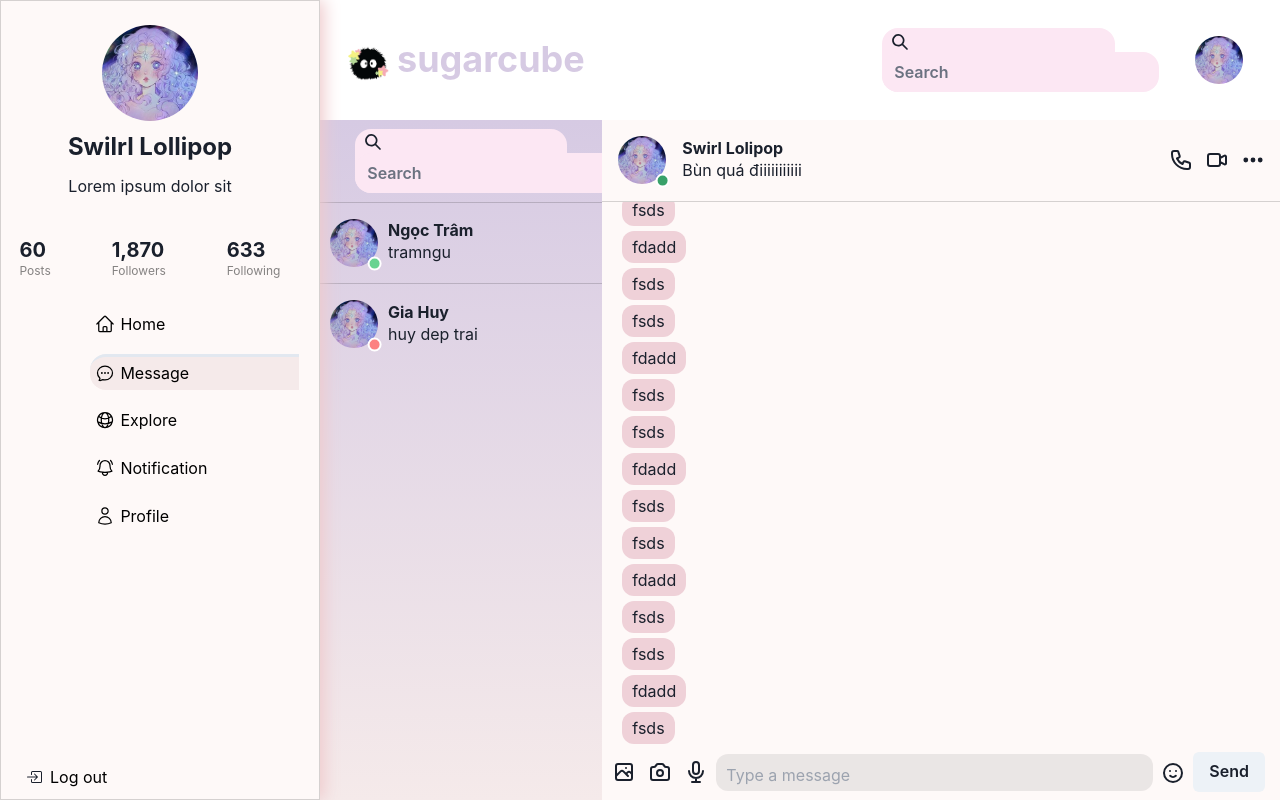
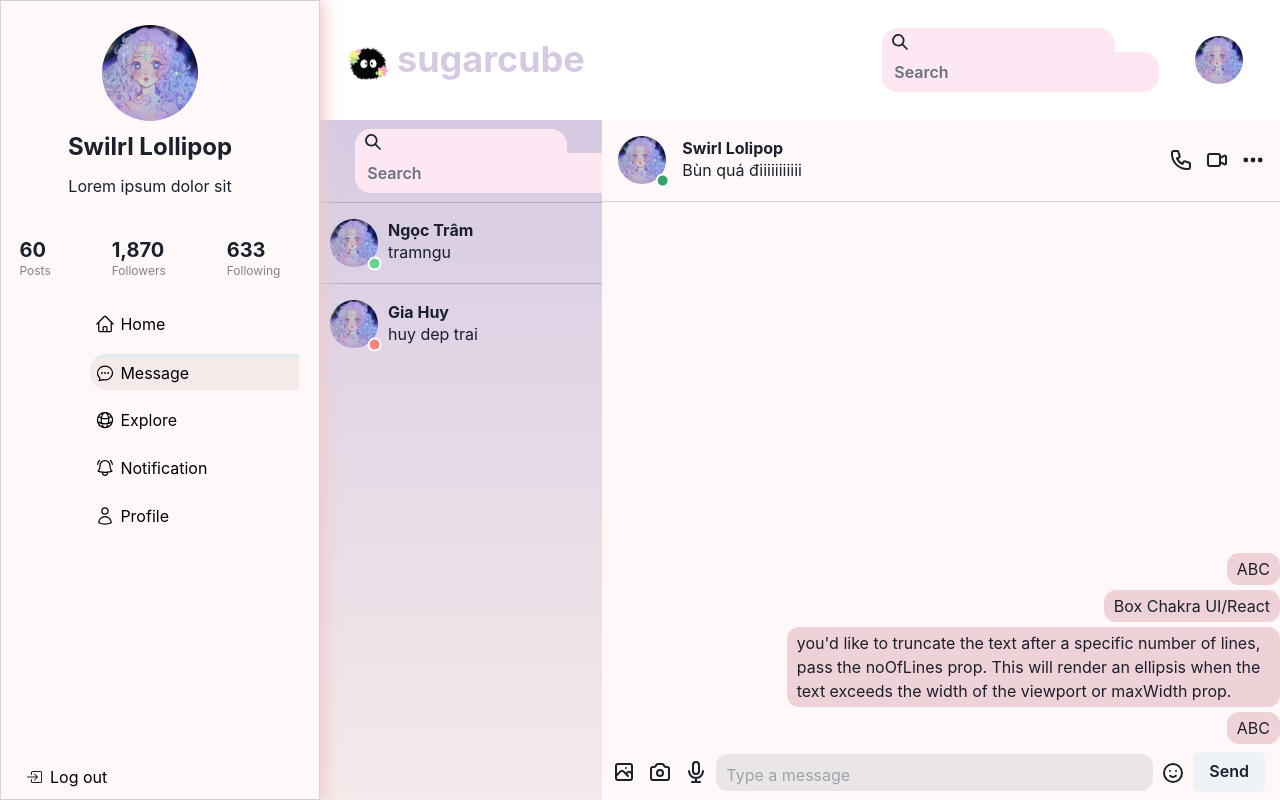
Before and after one commit to Hoanghuygia/social-media-site, a React (Vite) app in the folder client/: page /message in a window 1280 px wide. Both pictures are taken after typing "name@example.com", "Sample123" into the empty fields and a click on the button "Log in". Built offline with nearby package versions, Linux system fonts and the light colour scheme.

Commit message:
chat message preresent

```diff
--- a/client/package.json
+++ b/client/package.json
@@ -15,10 +15,11 @@
     "@chakra-ui/react": "^2.8.2",
     "@emotion/react": "^11.11.4",
     "@emotion/styled": "^11.11.5",
-    "emoji-picker-react": "^4.9.3",
     "@fontsource-variable/inter": "^5.0.18",
     "@fontsource-variable/kumbh-sans": "^5.0.20",
     "@fontsource/open-sans": "^5.0.28",
+    "emoji-picker-react": "^4.9.3",
+    "firebase": "^10.12.2",
     "framer-motion": "^11.1.9",
     "react": "^18.2.0",
     "react-dom": "^18.2.0",
--- a/client/src/pages/message/Message.jsx
+++ b/client/src/pages/message/Message.jsx
@@ -4,9 +4,12 @@ import {
 } from "@chakra-ui/react";
 import ChatList from "./components/ChatList";
 import ChatMessage from "./components/ChatMessage";
+import storeMessage from "./store/storeMessage";
+import { Provider } from 'react-redux';
 
 function Message() {
     return (
+        <Provider store={storeMessage}>
             <Flex
                 flexDir="row"
                 w="100%"
@@ -20,6 +23,7 @@ function Message() {
                     <ChatMessage/>
                 </Box>
             </Flex>
+        </Provider>
     );
 }
 
--- a/client/src/pages/message/components/AMessage.jsx
+++ b/client/src/pages/message/components/AMessage.jsx
@@ -1,6 +1,7 @@
 import {Box} from "@chakra-ui/react";
 
 function AMessage({message}) {
+    const {content, user} = message;
     return (
         <Box
             py="4px"
@@ -15,9 +16,10 @@ function AMessage({message}) {
             maxWidth="75%"
             boxSizing="border-box"
             overflowWrap='break-word' wordBreak='break-all'
-
+            ml={user ? "auto" : "0"}
+            mr={user ? "0" : "auto"}
         >
-            {message}
+            {content}
         </Box>
     );
 }
--- a/client/src/pages/message/components/ChatMessage.jsx
+++ b/client/src/pages/message/components/ChatMessage.jsx
@@ -7,32 +7,11 @@ import {} from "react-icons/hi";
 import ChatMessageHeader from "./ChatMessageHeader";
 import ChatMessageBar from "./ChatMessageBar";
 import AMessage from "./AMessage";
+import { useSelector } from 'react-redux';
 
-let messages = [
-    "ABC",
-    "Box Chakra UI/React",
-    "you'd like to truncate the text after a specific number of lines, pass the noOfLines prop. This will render an ellipsis when the text exceeds the width of the viewport or maxWidth prop.",
-    "fsds",
-    "fdadd",
-    "fsds",
-    "fsds",
-    "fdadd",
-    "fsds",
-    "fsds",
-    "fdadd",
-    "fsds",
-    "fsds",
-    "fdadd",
-    "fsds",
-    "fsds",
-    "fdadd",
-    "fsds",
-    "fsds",
-    "fdadd",
-    "fsds",
-]
 
 function ChatMessage() {
+    let messages = useSelector((state) => state.messages);
     const flexRef = useRef(null);
 
     useEffect(() => {//đổi use effect thành cái gì đó tính trước render sau á >-<
--- a/client/src/pages/message/components/ChatMessageBar.jsx
+++ b/client/src/pages/message/components/ChatMessageBar.jsx
@@ -7,24 +7,51 @@ import {
     Image,
     Spacer,
 } from "@chakra-ui/react";
-import React, { useRef, useEffect } from "react";
+import React, { useRef, useEffect, useState } from "react";
 import {
     HiOutlineCamera,
     HiOutlineMicrophone,
     HiOutlinePhotograph,
     HiOutlineEmojiHappy,
 } from "react-icons/hi";
-import { HiOutlineFolderPlus, HiMiniXMark, HiXCircle } from "react-icons/hi2";
+import { HiOutlineFolderPlus, HiXCircle } from "react-icons/hi2";
 import EmojiPicker from "emoji-picker-react";
-import { useState } from "react";
+// import ImageBar from "./ImageBar";
+import IconTest from "./IconTest";
+import { useDispatch } from 'react-redux';
 
 function ChatMessageBar() {
     //USE STATE
     const [open, setOpen] = useState(false);
     const [text, setText] = useState("");
     const [image, setImage] = useState(null);
+    // const [message, setMessage] = useState("");
+    const ADD_MESSAGE = 'ADD_MESSAGE';
 
-    //HANDLE
+    const dispatch = useDispatch();
+
+    const addMessage = (message) => ({
+        type: ADD_MESSAGE,
+        payload: message,
+      });
+
+    //HANDLER
+    const handleKeyPress = (event) => {
+        if (event.key === "Enter") {
+            handleSendMessage();
+        }
+    };
+
+    const handleSendMessage = (e) => {
+        if(text === "") return;
+
+        dispatch(addMessage({
+            content: text,
+            user: true
+        }));
+        setText("");
+    };
+
     const handleEmoji = (e) => {
         setText((prev) => prev + e.emoji);
         setOpen(false);
@@ -44,13 +71,16 @@ function ChatMessageBar() {
         event.stopPropagation();
         setOpen((prev) => !prev);
     };
-    const handleImageChage = (event) => {
+
+    const handleImageChange = (event) => {
         const file = event.target.files[0];
         console.log(file);
         setImage(event.target.files[0]);
+        // setText((prev) => prev + e.emoji)
     };
+
     const deleteImageFromBuffer = () => {
-        setImage("");
+        setImage(null);
     }
 
     useEffect(() => {
@@ -73,7 +103,7 @@ function ChatMessageBar() {
                 id="file"
                 style={{ display: "none" }}
                 ref={sendImage}
-                onChange={handleImageChage}
+                onChange={handleImageChange}
             />
             <Flex
                 alignItems={image ? "flex-end" : "center"}
@@ -129,6 +159,7 @@ function ChatMessageBar() {
                                     }}
                                     onClick={deleteImageFromBuffer}
                                 />
+                                {/* <IconTest handleTest={deleteImageFromBuffer}/> */}
                             </Box>
                         </Flex>
                     )}
@@ -141,6 +172,7 @@ function ChatMessageBar() {
                         onChange={(e) => {
                             setText(e.target.value);
                         }}
+                        onKeyPress={handleKeyPress}
                     />
                 </Box>
                 <Box position="relative">
@@ -167,7 +199,7 @@ function ChatMessageBar() {
                     )}
                 </Box>
 
-                <Button mr={"5px"}>Send</Button>
+                <Button mr={"5px"} onClick={handleSendMessage}>Send</Button>
             </Flex>
         </Box>
     );
--- /dev/null
+++ b/client/src/pages/message/components/IconTest.jsx
@@ -0,0 +1,24 @@
+import {
+    Icon,
+} from "@chakra-ui/react";
+import { HiOutlineFolderPlus, HiXCircle } from "react-icons/hi2";
+
+function IconTest({deleteImageFromBuffer}) {
+    return (
+        <Icon
+            position="absolute"
+            top="0"
+            right="0"
+            transform="translate(25%, -25%)"
+            as={HiXCircle}
+            boxSize="6"
+            color="RGBA(0, 0, 0, 0.6)"
+            _hover={{
+                color: "RGBA(0, 0, 0, 0.4)",
+            }}
+            onClick={deleteImageFromBuffer}
+        />
+    );
+}
+
+export default IconTest;
--- /dev/null
+++ b/client/src/pages/message/store/storeMessage.js
@@ -0,0 +1,45 @@
+import { createStore } from "redux";
+
+const initialState = {
+    messages: [
+        {
+            content: "ABC",
+            user: true
+        },
+        {
+            content: "Box Chakra UI/React",
+            user: true
+        },
+        {
+            content: "you'd like to truncate the text after a specific number of lines, pass the noOfLines prop. This will render an ellipsis when the text exceeds the width of the viewport or maxWidth prop.",
+            user: true
+        },
+        {
+            content: "ABC",
+            user: true
+        }
+    ],
+    message: "",
+};
+
+function layoutReducer(state = initialState, action) {
+    switch (action.type) {
+        case "SET_MESSAGE":
+            return {
+                ...state,
+                message: action.payload,
+            };
+        case "ADD_MESSAGE":
+            return{
+                ...state,
+                // messages: [...state.messages, ...action.payload], nếu để vậy là nó sẽ phân rã cái payload ra rồi mới add vào messages
+                messages: [...state.messages, action.payload]
+            }
+        default:
+            return state;
+    }
+}
+
+const storeMessage = createStore(layoutReducer);
+
+export default storeMessage;
--- /dev/null
+++ b/client/src/utils/firebae.js
@@ -0,0 +1,14 @@
+import { initializeApp } from "firebase/app";
+import { getStorage} from "firebase/storage"
+
+const firebaseConfig = {
+  apiKey: import.meta.env.VITE_API_KEY,
+  authDomain: "my-social-72c2f.firebaseapp.com",
+  projectId: "my-social-72c2f",
+  storageBucket: "my-social-72c2f.appspot.com",
+  messagingSenderId: "990835287133",
+  appId: "1:990835287133:web:c5a1aef407c579aaaf59b4"
+};
+
+const app = initializeApp(firebaseConfig);
+export const storage = getStorage()
--- /dev/null
+++ b/client/src/utils/uploadImage.js
@@ -0,0 +1,44 @@
+import { getDownloadURL, uploadBytesResumable, ref} from "firebase/storage"
+import { storage } from "./firebae";
+
+const uploadImage = async (file) => {
+    const metadata = {
+        contentType: "image/jpeg",
+    };
+    const date = new Date();
+
+    const storageRef = ref(storage, `images/ ${date + file.name}`);
+    // const storageRef = ref(storage, file.name);
+    const uploadTask = uploadBytesResumable(storageRef, file, metadata);
+
+    return new Promise((resolve, reject) => {
+        uploadTask.on(
+            "state_changed",
+            (snapshot) => {
+                const progress =
+                    (snapshot.bytesTransferred / snapshot.totalBytes) * 100;
+                console.log("Upload is " + progress + "% done");
+            },
+            (error) => {
+                switch (error.code) {
+                    case "storage/unauthorized":
+                        reject("The storage is anaithorized");
+                        break;
+                    case "storage/canceled":
+                        reject("The storage is anaithorized");
+                        break;
+                    case "storage/unknown":
+                        reject("The storage is anaithorized");
+                        break;
+                }
+            },
+            () => {
+                getDownloadURL(uploadTask.snapshot.ref).then((downloadURL) => {
+                    resolve(downloadURL);
+                });
+            }
+        );
+    });
+};
+
+export default uploadImage;
```
Also changed, not shown: 2 other files (tests, documents, lock files or other folders). Lines whose indentation alone changed are shown as unchanged.
